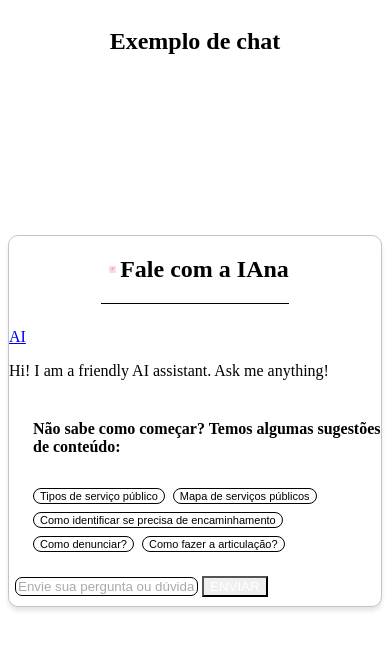
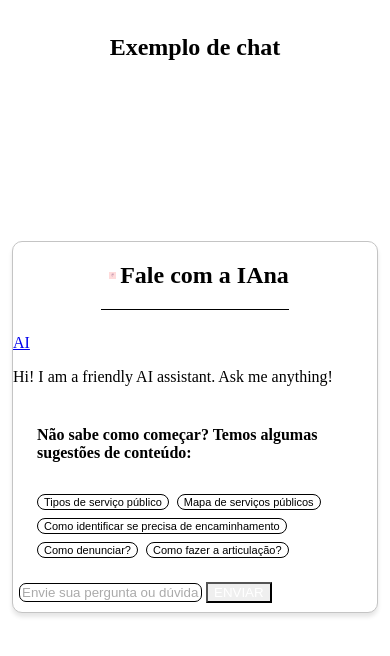
Before and after one commit to mapadoacolhimento/boas-vindas-chatbot, a Next.js app in the folder packages/ui/: page / in a window 390 px wide. Shown: the top 656 px of the page. Built offline with nearby package versions, Linux system fonts and the light colour scheme.

Commit message:
Adicionando padding da especificação mobile

```diff
--- a/packages/ui/app/page.tsx
+++ b/packages/ui/app/page.tsx
@@ -26,7 +26,14 @@ function ChatHeader() {
 
 function Home() {
   return (
-    <VStack spacing="10em" justify={"center"}>
+    <VStack
+      spacing="10em"
+      justify={"center"}
+      pl={4}
+      pr={4}
+      pb={6}
+      pt={6}
+    >
       <Heading>Exemplo de chat</Heading>
       <VStack
         w={{ base: "full", lg: "80%" }}
```
